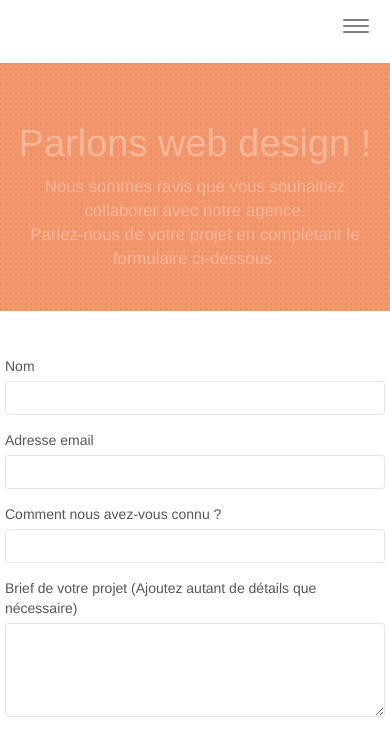
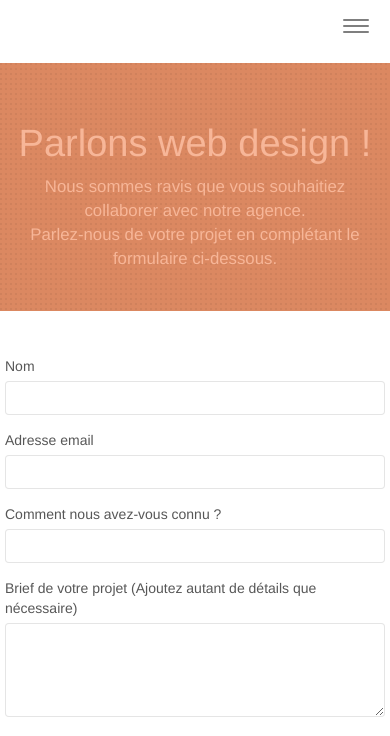
Before and after one commit to Fseymortier/Optimiser_un_site_web_existant_apres_optimisation, a plain HTML site: page page2.html in a window 390 px wide. Shown: the part 71-807 px from the top of the page. Drawn offline with nearby package versions, Linux system fonts and the light colour scheme; files that its build step writes are made by us from their sources; a script that the page names is missing.

Commit message:
contraste footer

```diff
--- a/style.css
+++ b/style.css
@@ -100,7 +100,7 @@ a:hover {
 }
 
 .d-bloc {
-    color: rgba(255, 255, 255, .7);
+    color: rgba(255, 255, 255, 1);
 }
 
 .d-bloc button:hover {
@@ -774,7 +774,7 @@ h4 {
 }
 
 .bgc-atomic-tangerine {
-    background-color: #F3976C;
+    background-color: #db8861;
 }
 
 .tc-white {
@@ -875,6 +875,10 @@ h4 {
         overflow-x: hidden;
         position: relative;
     }
+    .bloc {
+        padding-left: constant(safe-area-inset-left);
+        padding-right: constant(safe-area-inset-right);
+    }
     .bloc-group,
     .bloc-group .bloc {
         display: block;
@@ -883,6 +887,8 @@ h4 {
     .bloc-fill-screen .fill-bloc-top-edge,
     .bloc-fill-screen .fill-bloc-bottom-edge {
         padding: 0 20px;
+        padding-left: constant(safe-area-inset-left);
+        padding-right: constant(safe-area-inset-right);
     }
 }
 
```
